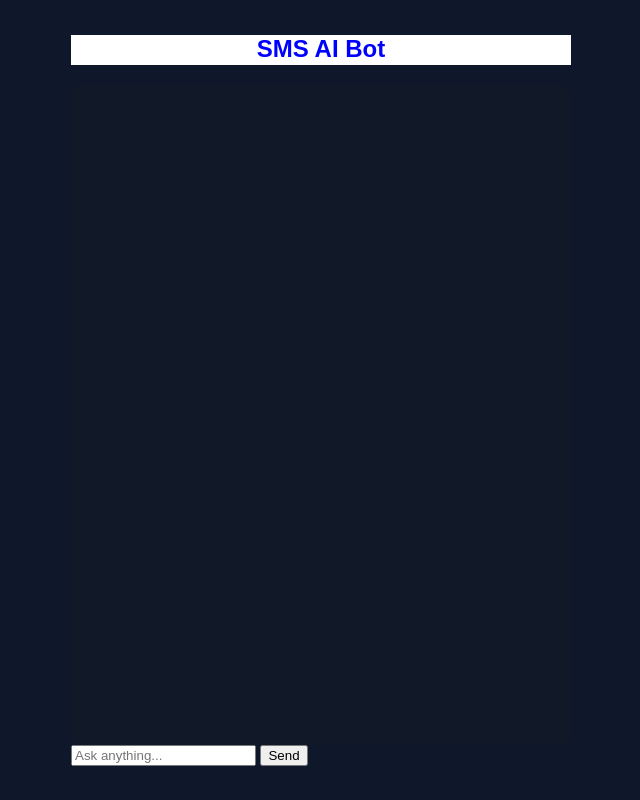
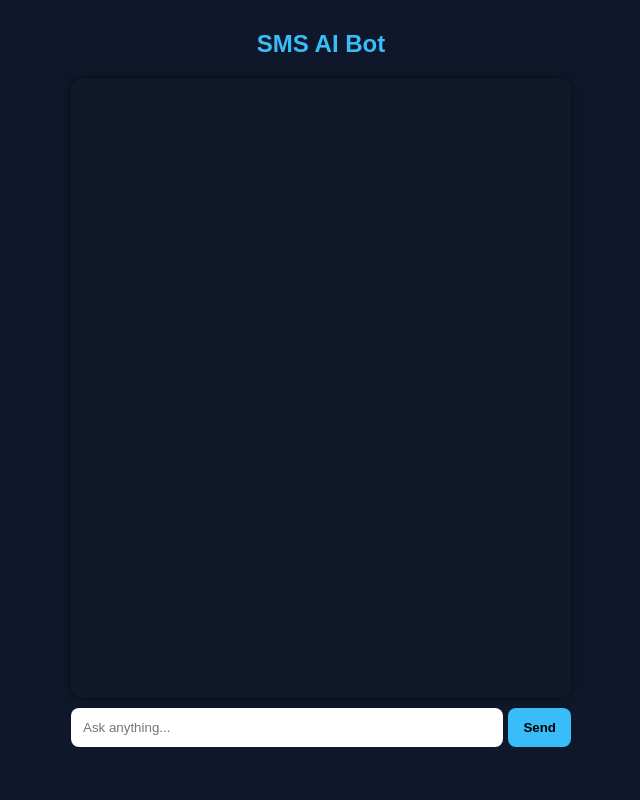
Before and after one commit to SMS-2001/sms-ai-bot, a Flask app: page / in a window 1280 px wide. Shown: the whole page, without its empty margins (319-959 px from the left). Run offline with Flask 3, Linux system fonts and the light colour scheme.

Commit message:
Update style.css

```diff
--- a/static/style.css
+++ b/static/style.css
@@ -1,9 +1,8 @@
 body {
-    font-family: Arial;
+    font-family: Arial, sans-serif;
+    margin: 0;
     background: #0f172a;
-    margin: 0;
     color: white;
-    padding: 5px;
 }
 
 .chat-container {
@@ -11,36 +10,77 @@ body {
     margin: auto;
     padding: 10px;
 }
-.chat-container h2 {
-    background: white;
-    color:blue;
-    width:100%;
-    height: 30px;
-    text-align:center;
+
+h2 {
+    text-align: center;
+    color: #38bdf8;
 }
 
 #chat-box {
-    height: 80vh;
+    height: 75vh;
     overflow-y: auto;
     padding: 10px;
     background: #111827;
-    border-radius: 10px;
+    border-radius: 12px;
+    box-shadow: 0 0 10px rgba(0,0,0,0.5);
 }
 
+/* messages */
 .user {
     text-align: right;
     margin: 8px;
+    display: flex;
+    justify-content: flex-end;
+}
+
+.user::after {
+    content: attr(data-text);
     background: #2563eb;
-    padding: 8px;
-    border-radius: 10px;
-    display: inline-block;
+    padding: 10px 14px;
+    border-radius: 15px 15px 0 15px;
+    max-width: 70%;
 }
 
 .bot {
     text-align: left;
     margin: 8px;
+    display: flex;
+    justify-content: flex-start;
+}
+
+.bot::after {
+    content: attr(data-text);
     background: #22c55e;
-    padding: 8px;
-    border-radius: 10px;
-    display: inline-block;
+    padding: 10px 14px;
+    border-radius: 15px 15px 15px 0;
+    max-width: 70%;
+    color: black;
 }
+
+/* input area */
+.input-box {
+    display: flex;
+    margin-top: 10px;
+    gap: 5px;
+}
+
+input {
+    flex: 1;
+    padding: 12px;
+    border-radius: 8px;
+    border: none;
+    outline: none;
+}
+
+button {
+    padding: 12px 15px;
+    background: #38bdf8;
+    border: none;
+    border-radius: 8px;
+    cursor: pointer;
+    font-weight: bold;
+}
+
+button:hover {
+    background: #0ea5e9;
+    }
```
